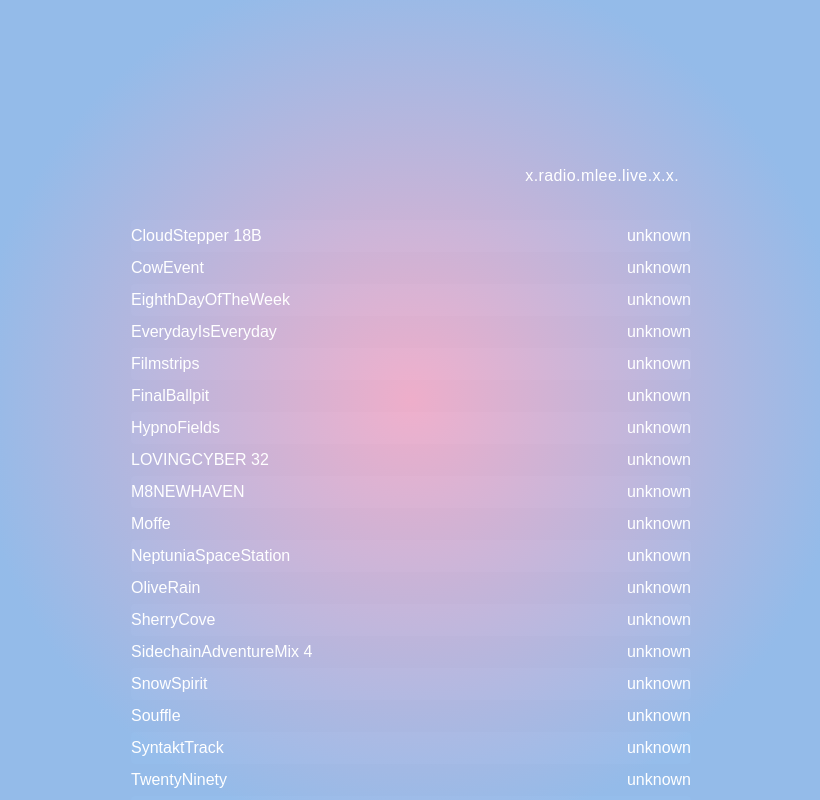
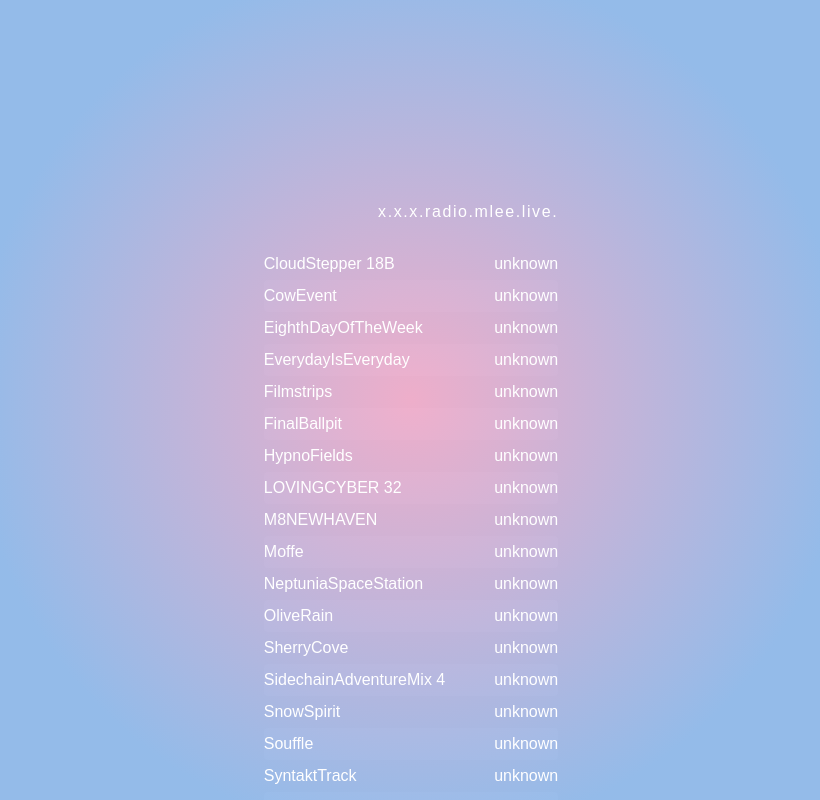
Before and after one commit to mlee51/mlee-player, a Next.js app: page / in a window 1280 px wide. Shown: the top 800 px of the page, without its empty margins (229-1049 px from the left). Built offline with nearby package versions, Linux system fonts and the light colour scheme; a web font is replaced by a local one.

Commit message:
updated css

```diff
--- a/app/AnimatedText.js
+++ b/app/AnimatedText.js
@@ -10,7 +10,7 @@ import { useEffect, useState } from "react";
 export default function AnimatedText({
   content = "radio.mlee.live.x.x.x.",
   speed = 150,
-  className = "self-end pr-3 font-mono tracking-wide",
+  className = "self-end font-mono tracking-wide",
 }) {
   const [text, setText] = useState(content);
 
--- a/app/FooterPlayer.js
+++ b/app/FooterPlayer.js
@@ -85,22 +85,22 @@ export default function FooterPlayer({
     if (!track) return null;
 
     return (
-        <div className="fixed bottom-0 left-0 right-0 px-4 py-2 z-50 shadow-md backdrop-blur-xs  select-none">
+        <div className="fixed bottom-0 left-0 right-0 px-4 py-2 z-50 backdrop-blur-xs select-none font-semibold">
             <div className="flex items-center justify-between gap-4 flex-wrap">
 
 
                 {/* Controls */}
                 <div className="flex items-center gap-2 ">
-                    <button onClick={onPrev} title="Previous">«</button>
+                    <button className="cursor-pointer hover:animate-pulse" onClick={onPrev} title="Previous">«</button>
                     <button
                         onClick={togglePlay}
                         title="Play/Pause"
-                        className="w-6 flex-auto -translate-x-px"
+                        className="w-6 flex-auto -translate-x-px cursor-pointer hover:animate-pulse"
                     >
                         {isPlaying ? "||" : ">"}
                     </button>
 
-                    <button onClick={onNext} title="Next">»</button>
+
                 </div>
 
 
@@ -130,15 +130,16 @@ export default function FooterPlayer({
                 <button
                     onClick={() => setIsShuffling((s) => !s)}
                     title="Shuffle"
-                    className={`mr-1 ml-1 ${isShuffling && 'font-semibold'}`}
+                    className={`cursor-pointer font-light mr-1 ml-1 hover:animate-pulse ${isShuffling && 'font-semibold'}`}
                 >
                     shuffle
                 </button>
+                <button className="cursor-pointer" onClick={onNext} title="Next">»</button>
                 {/* Volume */}
-                <div className="flex items-center gap-2 min-w-[120px]">
-                    <label onClick={() => setVolume(volume !== 0 ? 0 : 1)}>vol</label>
+                <div className="flex items-center gap-2 min-w-[120px] hover:animate-pulse">
+                    <label className="cursor-pointer" onClick={() => setVolume(volume !== 0 ? 0 : 1)}>vol</label>
                     <input
-                        className="volume opacity-40"
+                        className="volume opacity-40 cursor-pointer "
                         type="range"
                         min={0}
                         max={1}
--- a/app/layout.js
+++ b/app/layout.js
@@ -15,7 +15,7 @@ const geistMono = Geist_Mono({
 const doto = Doto({
   variable: "--font-doto",
   subsets: ["latin"],
-  weight: ["400", "700"], // Or 'variable' if using the variable font
+  weight: ["300"], // Or 'variable' if using the variable font
 });
 
 const roboto = Roboto({
--- a/app/page.js
+++ b/app/page.js
@@ -7,8 +7,8 @@ import AnimatedText from "./AnimatedText";
 export default function Home() {
   const [isLoading, setIsLoading] = useState(true);
   return (
-    <div className="grid grid-rows-[20px_1fr_20px] items-center justify-items-center min-h-screen p-8 pb-20 gap-16 sm:p-20">
-      <main className="flex flex-col gap-[32px] row-start-2 items-stretch sm:items-start w-1/2">
+    <div className="grid items-center justify-items-center min-h-screen ">
+      <main className="lg:w-[23%] w-[96%] flex flex-col row-start-2 items-stretch sm:items-start">
         {isLoading && (
           <div className="fixed inset-0 flex items-center justify-center z-50">
             <div className=" text-xl font-mono animate-pulse">
@@ -18,9 +18,9 @@ export default function Home() {
         )}
         <TrackList setIsLoading={setIsLoading} />
       </main>
-      {/* <footer className="row-start-3 flex gap-[24px] flex-wrap items-center justify-center">
-        Player
-      </footer> */}
+      <footer className="row-start-3 h-50 flex gap-[24px] flex-wrap items-center justify-center">
+
+      </footer>
     </div>
   );
 }
--- a/app/tracklist.js
+++ b/app/tracklist.js
@@ -73,15 +73,15 @@ export default function TrackList({ setIsLoading }) {
 
     return (
         <>
-            {!showIntroAnimation && <AnimatedText className={isPlaying? 'animate-pulse self-end pr-3 font-mono tracking-wide':'self-end pr-3 font-mono tracking-wide'} />}
-            <div className="grid w-full pb-24">
+            {!showIntroAnimation && <AnimatedText className={`self-end font-mono tracking-widest lg:mt-50  mb-6 select-none ${isPlaying? 'animate-pulse':''}`} />}
+            <div className="grid w-full">
                 {tracks.map((track, index) => (
                     <button
                         key={index}
                         onClick={() => playTrack(index)}
                         onMouseEnter={() => setHoveredIndex(index)}
                         onMouseLeave={() => setHoveredIndex(null)}
-                        className={`grid grid-cols-[1fr_auto] gap-x-1 w-full text-left py-1 rounded ${index%2===0? "gradient":""} hover:backdrop-blur-xs hover:font-semibold ${currentTrackIndex === index ? "backdrop-blur-xs font-semibold animate-pulse" : ""
+                        className={`grid grid-cols-[1fr_auto] gap-x-1 w-full text-left py-1 rounded ${index%2===0? "":"gradient"} ${currentTrackIndex === index ? "backdrop-blur-xs animate-pulse font-semibold tracking-widest" : ""
                             }`}
                     >
                         <span>
```
